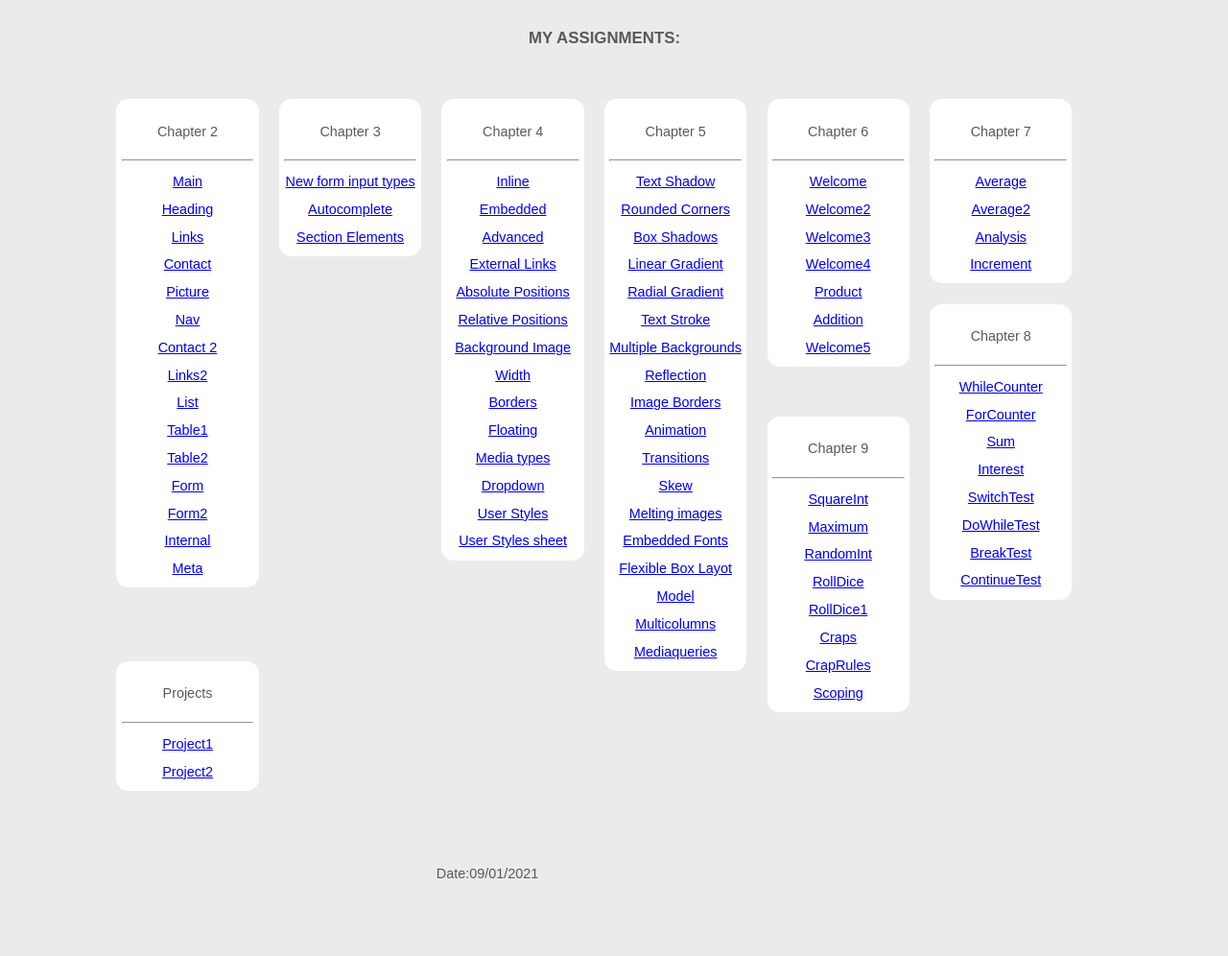
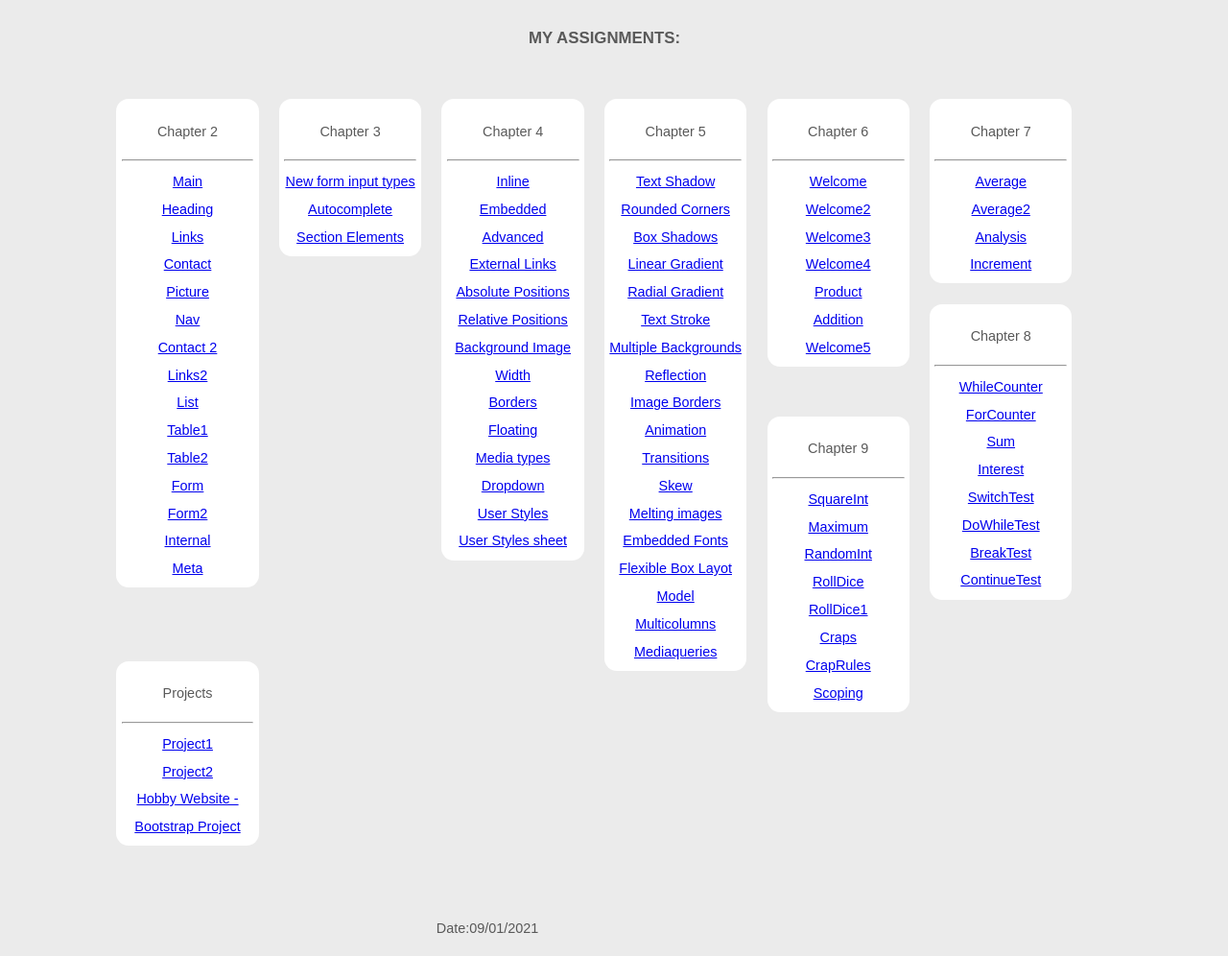
Before and after one commit to Gk48181/Project3, a plain HTML site: page assignments.html in a window 1280 px wide. Shown: the part 81-1077 px from the top of the page at 96% size. Before the commit the page ends 1020 px from the top, so only its background shows below. Drawn offline with Linux system fonts and the light colour scheme.

Commit message:
Update assignments.html

```diff
--- a/assignments.html
+++ b/assignments.html
@@ -310,6 +310,7 @@
 					<br>
 				<a href="assignments/Project2/index.html">Project2</a>
 					<br>
+				<a href="assignments/hobby_website/home.html">Hobby Website - Bootstrap Project</a>
 
 			</div>
 		</section>
```
